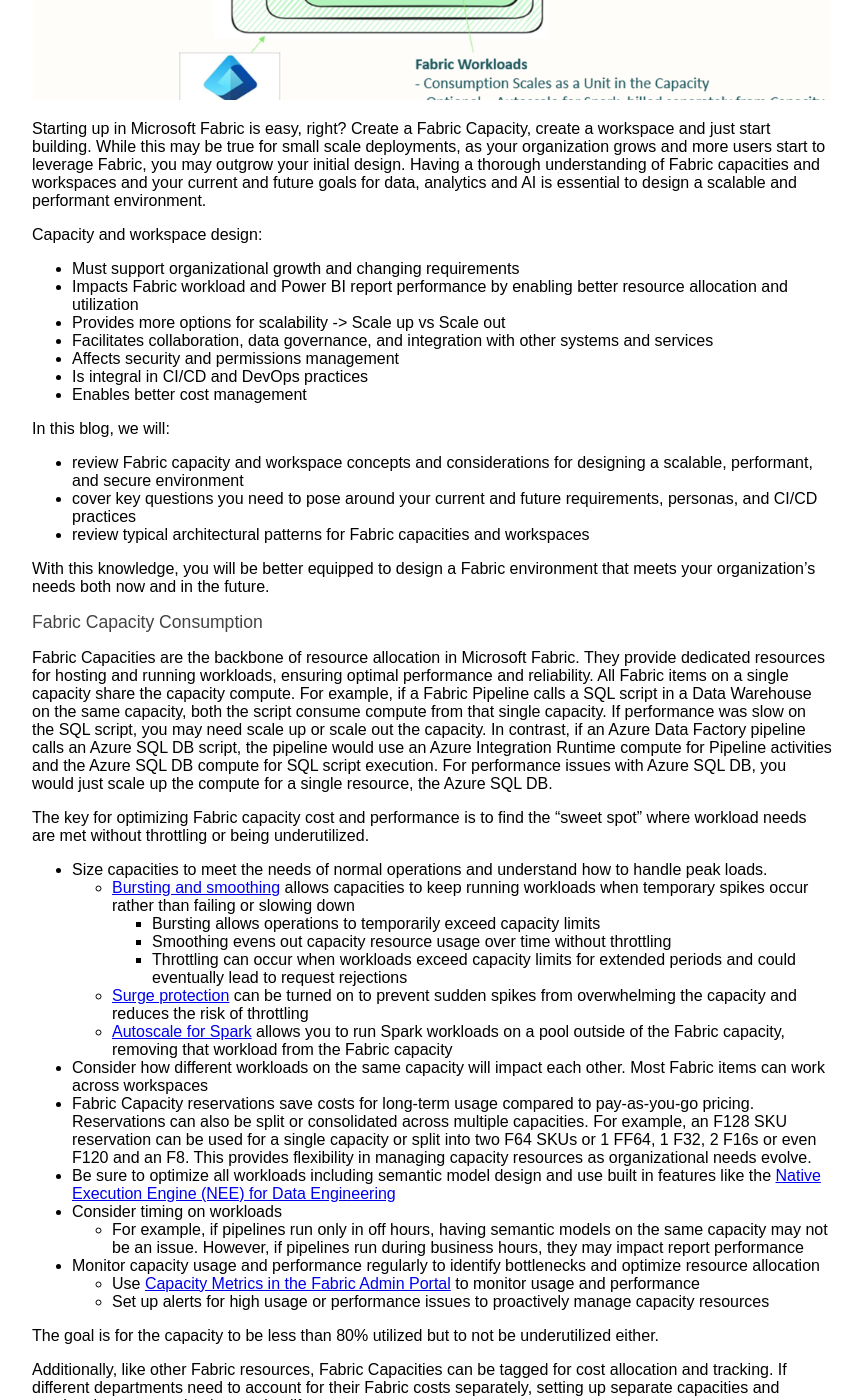
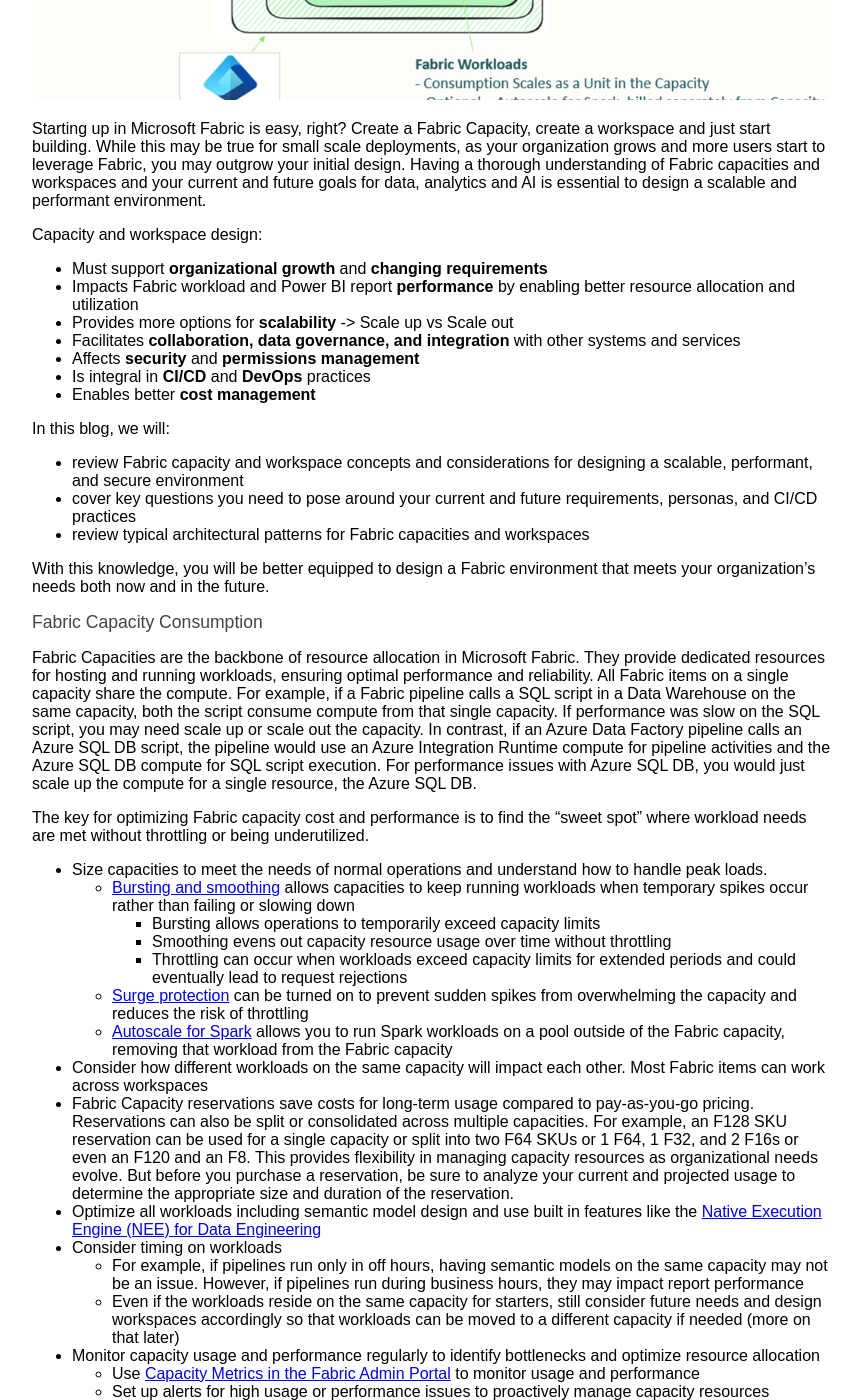
Before and after one commit to jehayesms/jean-hayes-ai-analytics, a Jekyll site: the page built from _posts/2025-12-22-capacity-ws-design.md, in a window 1280 px wide and 1400 px high, scrolled down 563 px. Shown: the whole window, without its empty margins (68-931 px from the left). Built offline with Jekyll 4.4.1, drawn with Linux system fonts in a browser that asks for light colours; comment, search, counter and statistics services are not loaded; some of the changed text lies outside the part shown.

Commit message:
update content

```diff
--- a/_posts/2025-12-22-capacity-ws-design.md
+++ b/_posts/2025-12-22-capacity-ws-design.md
@@ -8,17 +8,18 @@
 image_caption: ""
 ---
 
+
 Starting up in Microsoft Fabric is easy, right? Create a Fabric Capacity, create a workspace and just start building. While this may be true for small scale deployments, as your organization grows and more users start to leverage Fabric, you may outgrow your initial design. Having a thorough understanding of Fabric capacities and workspaces and your current and future goals for data, analytics and AI is essential to design a scalable and performant environment.
 
 Capacity and workspace design:
 
-- Must support organizational growth and changing requirements
-- Impacts Fabric workload and Power BI report performance by enabling better resource allocation and utilization
-- Provides more options for scalability -> Scale up vs Scale out
-- Facilitates collaboration, data governance, and integration with other systems and services
-- Affects security and permissions management
-- Is integral in CI/CD and DevOps practices
-- Enables better cost management
+- Must support **organizational growth** and **changing requirements**
+- Impacts Fabric workload and Power BI report **performance** by enabling better resource allocation and utilization
+- Provides more options for **scalability** -> Scale up vs Scale out
+- Facilitates **collaboration, data governance, and integration** with other systems and services
+- Affects **security** and **permissions management**
+- Is integral in **CI/CD** and **DevOps** practices
+- Enables better **cost management**
 
 In this blog, we will:
 
@@ -30,7 +31,7 @@
 
 ## Fabric Capacity Consumption
 
-Fabric Capacities are the backbone of resource allocation in Microsoft Fabric. They provide dedicated resources for hosting and running workloads, ensuring optimal performance and reliability. All Fabric items on a single capacity share the capacity compute. For example, if a Fabric Pipeline calls a SQL script in a Data Warehouse on the same capacity, both the script consume compute from that single capacity. If performance was slow on the SQL script, you may need scale up or scale out the capacity. In contrast, if an Azure Data Factory pipeline calls an Azure SQL DB script, the pipeline would use an Azure Integration Runtime compute for Pipeline activities and the Azure SQL DB compute for SQL script execution. For performance issues with Azure SQL DB, you would just scale up the compute for a single resource, the Azure SQL DB.
+Fabric Capacities are the backbone of resource allocation in Microsoft Fabric. They provide dedicated resources for hosting and running workloads, ensuring optimal performance and reliability. All Fabric items on a single capacity share the compute. For example, if a Fabric pipeline calls a SQL script in a Data Warehouse on the same capacity, both the script consume compute from that single capacity. If performance was slow on the SQL script, you may need scale up or scale out the capacity. In contrast, if an Azure Data Factory pipeline calls an Azure SQL DB script, the pipeline would use an Azure Integration Runtime compute for pipeline activities and the Azure SQL DB compute for SQL script execution. For performance issues with Azure SQL DB, you would just scale up the compute for a single resource, the Azure SQL DB.
 
 The key for optimizing Fabric capacity cost and performance is to find the "sweet spot" where workload needs are met without throttling or being underutilized.
 
@@ -42,10 +43,11 @@
   - [Surge protection](https://learn.microsoft.com/en-us/fabric/enterprise/surge-protection) can be turned on to prevent sudden spikes from overwhelming the capacity and reduces the risk of throttling
   - [Autoscale for Spark](https://learn.microsoft.com/en-us/fabric/data-engineering/autoscale-billing-for-spark-overview) allows you to run Spark workloads on a pool outside of the Fabric capacity, removing that workload from the Fabric capacity
 - Consider how different workloads on the same capacity will impact each other. Most Fabric items can work across workspaces
-- Fabric Capacity reservations save costs for long-term usage compared to pay-as-you-go pricing. Reservations can also be split or consolidated across multiple capacities. For example, an F128 SKU reservation can be used for a single capacity or split into two F64 SKUs or 1 FF64, 1 F32, 2 F16s or even F120 and an F8. This provides flexibility in managing capacity resources as organizational needs evolve.
-- Be sure to optimize all workloads including semantic model design and use built in features like the [Native Execution Engine (NEE) for Data Engineering](https://learn.microsoft.com/en-us/fabric/data-engineering/native-execution-engine-overview?tabs=sparksql)
+- Fabric Capacity reservations save costs for long-term usage compared to pay-as-you-go pricing. Reservations can also be split or consolidated across multiple capacities. For example, an F128 SKU reservation can be used for a single capacity or split into two F64 SKUs or 1 F64, 1 F32, and 2 F16s or even an F120 and an F8. This provides flexibility in managing capacity resources as organizational needs evolve. But before you purchase a reservation, be sure to analyze your current and projected usage to determine the appropriate size and duration of the reservation.
+- Optimize all workloads including semantic model design and use built in features like the [Native Execution Engine (NEE) for Data Engineering](https://learn.microsoft.com/en-us/fabric/data-engineering/native-execution-engine-overview?tabs=sparksql)
 - Consider timing on workloads
   - For example, if pipelines run only in off hours, having semantic models on the same capacity may not be an issue. However, if pipelines run during business hours, they may impact report performance
+  - Even if the workloads reside on the same capacity for starters, still consider future needs and design workspaces accordingly so that workloads can be moved to a different capacity if needed (more on that later)
 - Monitor capacity usage and performance regularly to identify bottlenecks and optimize resource allocation
   - Use [Capacity Metrics in the Fabric Admin Portal](https://learn.microsoft.com/en-us/fabric/enterprise/capacity-metrics) to monitor usage and performance
   - Set up alerts for high usage or performance issues to proactively manage capacity resources
@@ -63,16 +65,16 @@
 Workspaces in Microsoft Fabric are logical containers for organizing and managing your data, analytics, and AI assets. They provide a way to group related items together, control access and permissions, and facilitate collaboration among team members. When designing workspaces, consider the following:
 
 - Workspaces can easily be moved between capacities **in the same region**
-  - So though you may start with a single capacity, consider organizing your Fabric items in different workspaces that may benefit from running on a separate capacity in the future. A great example is having reports and semantic models in separate workspaces then pipelines and Spark jobs, especially if the pipelines and Spark jobs are resource intensive and/or run during business hours
+  - So though you may start with a single capacity, consider organizing your Fabric items in different workspaces that may benefit from running on a separate capacity in the future. One example is putting reports and semantic models in separate workspace(s) than pipelines and Spark jobs, especially if the pipelines and Spark jobs are resource intensive and/or run during business hours
   - If you need to support multi-regions, you will need separate capacities and workspaces in each region. You cannot simply move a workspace to a capacity in a different region - you would need to recreate the workspace and its contents in the new region
 - Limit access to workspaces
   - Use Power BI Apps to share reports and dashboards without giving report consumers access to the workspace itself
   - Assign item level access to Fabric items such as a Lakehouse or Semantic model rather than giving users access to the entire workspace
-    - Segregating Fabric items into different workspaces based upon access needs can simplify both security; For example, creating a workspace for power users to build their own reports over semantic models in a governed workspace
+    - Segregating Fabric items into different workspaces based upon access needs can simplify security and governance; For example, creating a workspace for power users to build their own reports over semantic models from a governed workspace
   - Read more about [OneLake and Fabric security](https://learn.microsoft.com/en-us/fabric/onelake/security/get-started-security) here
 - Consider the impact of workspace design on CI/CD and DevOps practices
-  ![Fabric Deployment Pipelines Overview]( {{"assets/images/fabric-cap-ws/fabric-cap-ws-10.png"| relative_url}} )
   - Git repos are at the workspace level
   - Workspaces can be used to separate development, testing, and production environments
+  ![Fabric Deployment Pipelines Overview]( {{"assets/images/fabric-cap-ws/fabric-cap-ws-10.png"| relative_url}} )
   - Use deployment pipelines to automate the deployment of items between workspaces
   - Leverage variable libraries to manage environment-specific settings such as connection strings
```
